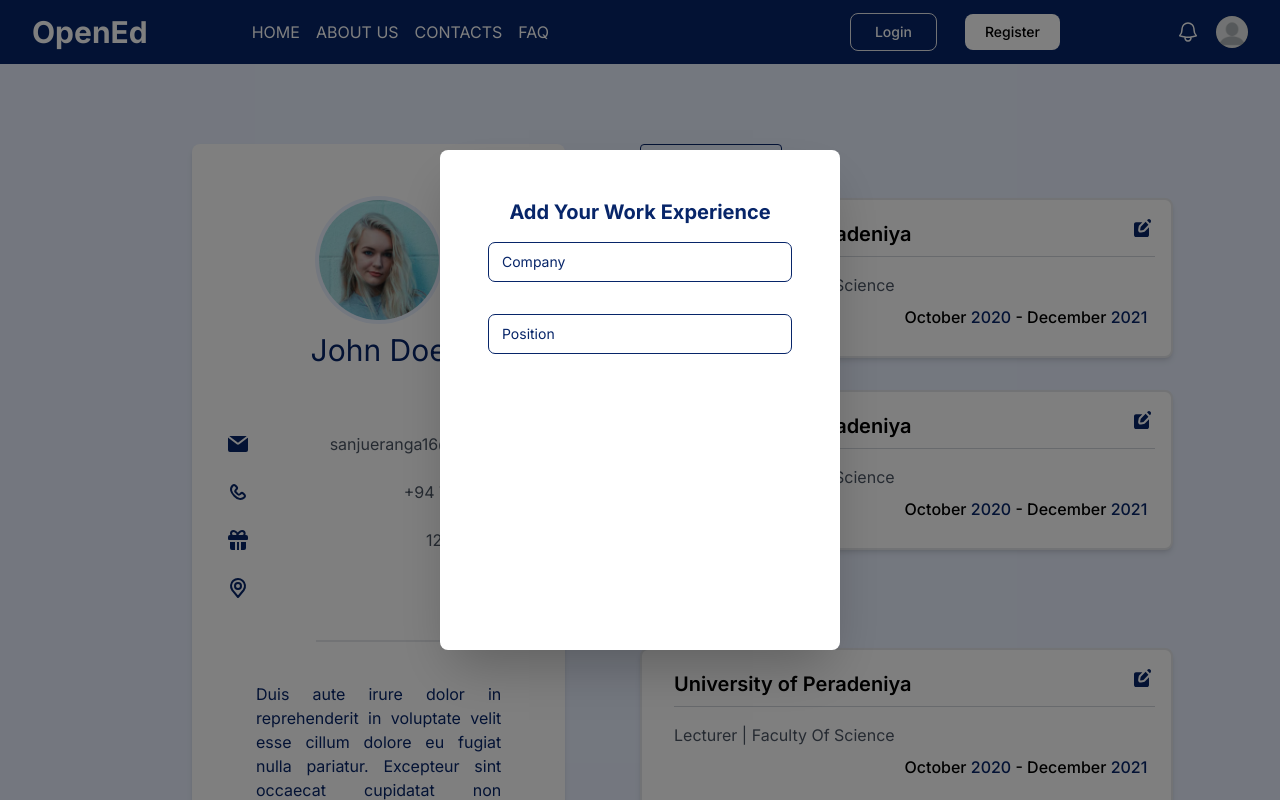
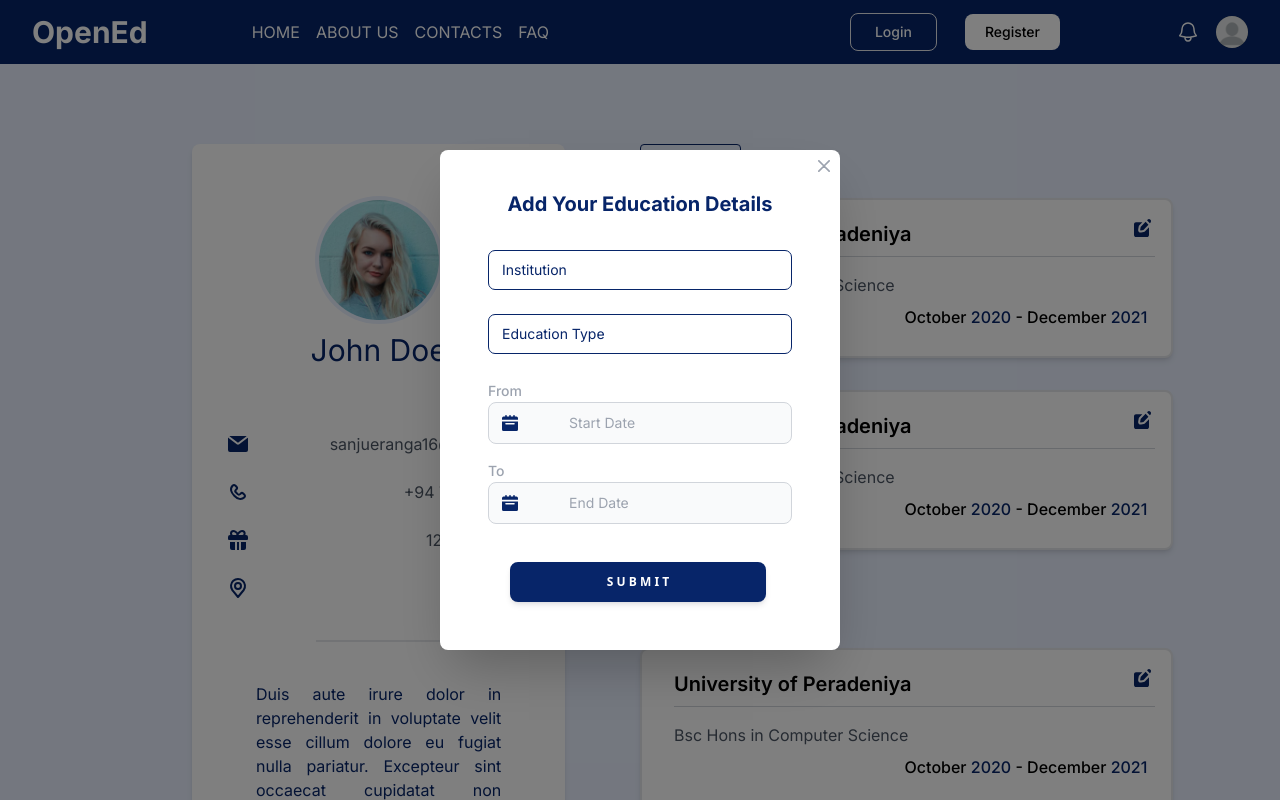
Before and after one commit to Xanvia/MOOC-IT-Center-UOP, a Next.js app in the folder frontend/: page /profile in a window 1280 px wide. Both pictures are taken after a click on the button "Education". Shown: the top 800 px of the page. Built offline with nearby package versions, Linux system fonts and the light colour scheme; no server answers.

Commit message:
feat: edit and add forms

```diff
--- a/frontend/src/app/(public)/profile/page.tsx
+++ b/frontend/src/app/(public)/profile/page.tsx
@@ -1,8 +1,10 @@
 "use client";
-import ExperienceCard from "@/components/Profile/Experience/ExperienceCard";
 import React from "react";
 import Profile from "@/components/Profile/Profile";
-import AddExperienceModal from "@/components/Profile/Experience/ExperienceModal";
+import ExperienceModal from "@/components/Profile/Experience/ExperienceModal";
+import ExperienceCard from "@/components/Profile/Experience/ExperienceCard";
+import EducationCard from "@/components/Profile/Education/EducatonCard";
+import EducationModal from "@/components/Profile/Education/EducationModal";
 
 export default function page() {
   return (
@@ -11,7 +13,7 @@ export default function page() {
         <Profile />
         <div className="relative  lg:w-full h-11/12  md:rounded-r-lg lg:basis-1/2 2xl:px-12 basis-1/3 mx-6 sm:ml-32 pt-32 lg:pt-0 lg:m-0">
           <div className="">
-            <AddExperienceModal
+            <ExperienceModal
               CardTitle="Add Your Work Experience"
               Action="Add"
             />
@@ -19,11 +21,11 @@ export default function page() {
             <ExperienceCard />
           </div>
           <div className="py-3">
-            <AddExperienceModal
+            <EducationModal
               CardTitle="Add Your Education Details"
               Action="Add"
             />
-            <ExperienceCard />
+            <EducationCard />
           </div>
         </div>
       </div>
--- a/frontend/src/components/Profile/Education/EducationModal.tsx
+++ b/frontend/src/components/Profile/Education/EducationModal.tsx
@@ -9,12 +9,14 @@ import {
   InputInnerDiv,
   InputOuterDiv,
 } from "@/components/components.styles";
-
 import {
   ModalClassesBG,
   XpCardModalClasses,
 } from "@/components/components.styles";
 import EditButton from "@/components/Buttons/EditButton";
+import MonthPicker from "../MonthPicker";
+import CloseButton from "@/components/Buttons/CloseButton";
+import SolidButton from "@/components/Buttons/SolidButton";
 
 interface Props {
   CardTitle: string;
@@ -50,13 +52,14 @@ const EducationModal: React.FC<Props> = ({ CardTitle, Action }: Props) => {
           className={`${ModalClassesBG} bg-opacity-10`}
         >
           <div onMouseDown={handleOutsideClick} className={XpCardModalClasses}>
-            <div className="text-xl font-bold text-[#072569] text-center mt-2 mb-2 mx-0">
+            <CloseButton onClick={toggleModal} />
+            <div className="text-xl font-bold text-[#072569] text-center mb-2 mx-0">
               {CardTitle}
             </div>
             <Formik
               initialValues={{
-                company: "",
-                position: "",
+                institution: "",
+                degree: "",
               }}
               validationSchema={Yup.object({
                 company: Yup.string().required("Required"),
@@ -65,39 +68,64 @@ const EducationModal: React.FC<Props> = ({ CardTitle, Action }: Props) => {
               onSubmit={() => {}}
             >
               <Form>
-                <div className="pt-2 grid grid-cols-1 gap-8 mx-12">
+                <div className="pt-6 grid grid-cols-1 gap-6 mx-12">
                   <div className={InputOuterDiv}>
                     <div className={InputInnerDiv}>
                       <Field
                         type="text"
-                        name="company"
+                        name="institution"
                         className={InputFieldClasses}
                         placeholder=" "
                       />
                       <ErrorMessage
-                        name="company"
+                        name="institution"
                         component="div"
                         className="top-0 left-0 text-red-600 text-xs"
                       />
-                      <label className={InputLabel}>Company</label>
+                      <label className={InputLabel}>Institution</label>
                     </div>
                   </div>
                   <div className={InputOuterDiv}>
                     <div className={InputInnerDiv}>
                       <Field
                         type="text"
-                        name="position"
+                        name="degree"
                         className={InputFieldClasses}
                         placeholder=" "
                       />
                       <ErrorMessage
-                        name="position"
+                        name="degree"
                         component="div"
                         className="top-0 left-0 text-red-600 text-xs"
                       />
-                      <label className={InputLabel}>Position</label>
+                      <label className={InputLabel}>Education Type</label>
                     </div>
                   </div>
+                  <div className={InputOuterDiv}>
+                    <div className={InputInnerDiv}>
+                      <span className="text-sm font-medium text-gray-400">
+                        From
+                      </span>
+                      <MonthPicker setDate={() => {}} text="Start Date" />
+                    </div>
+                  </div>
+                  <div className="py-4">
+                    <div className={InputOuterDiv}>
+                      <div className={InputInnerDiv}>
+                        <span className="text-sm font-medium text-gray-400">
+                          To
+                        </span>
+                        <MonthPicker setDate={() => {}} text="End Date" />
+                      </div>
+                    </div>
+                  </div>
+                </div>
+                <div className="pl-[70px] pt-12">
+                  <SolidButton
+                    type="submit"
+                    text="S U B M I T"
+                    onClick={() => {}}
+                  />
                 </div>
               </Form>
             </Formik>
--- a/frontend/src/components/Profile/Education/EducatonCard.tsx
+++ b/frontend/src/components/Profile/Education/EducatonCard.tsx
@@ -2,15 +2,10 @@
 import React from "react";
 import EducationModal from "./EducationModal";
 
-
-
 const EducationCard: React.FC = ({}) => {
   return (
     <div className="relative flex Box bg-white md:rounded-lg shadow-md border-2 px-4 py-4 h-40 sm:w-5/6 w-full my-5 mb-8">
-      <EducationModal
-        CardTitle="Edit Education Details"
-        Action="Add"
-      />
+      <EducationModal CardTitle="Edit Education Details" Action="Edit" />
       <div className="flex flex-col ml-4 w-full">
         <div className="text text-xl font-semibold border-b border-gray-300 pb-2 pt-1">
           <h1> University of Peradeniya</h1>
--- a/frontend/src/components/Profile/Experience/ExperienceModal.tsx
+++ b/frontend/src/components/Profile/Experience/ExperienceModal.tsx
@@ -15,6 +15,9 @@ import {
   ModalClassesBG,
   XpCardModalClasses,
 } from "@/components/components.styles";
+import MonthPicker from "../MonthPicker";
+import CloseButton from "@/components/Buttons/CloseButton";
+import SolidButton from "@/components/Buttons/SolidButton";
 
 interface Props {
   CardTitle: string;
@@ -41,7 +44,7 @@ const AddExperienceModal: React.FC<Props> = ({ CardTitle, Action }: Props) => {
       {Action === "Edit" ? (
         <EditButton onClick={toggleModal} />
       ) : (
-        <CreateButton onClick={toggleModal} text="Education" />
+        <CreateButton onClick={toggleModal} text="Work" />
       )}
 
       {isOpen && (
@@ -50,7 +53,8 @@ const AddExperienceModal: React.FC<Props> = ({ CardTitle, Action }: Props) => {
           className={`${ModalClassesBG} bg-opacity-10`}
         >
           <div onMouseDown={handleOutsideClick} className={XpCardModalClasses}>
-            <div className="text-xl font-bold text-[#072569] text-center mt-2 mb-2 mx-0">
+            <CloseButton onClick={toggleModal} />
+            <div className="text-xl font-bold text-[#072569] text-center mb-2 mx-0">
               {CardTitle}
             </div>
             <Formik
@@ -65,7 +69,7 @@ const AddExperienceModal: React.FC<Props> = ({ CardTitle, Action }: Props) => {
               onSubmit={() => {}}
             >
               <Form>
-                <div className="pt-2 grid grid-cols-1 gap-8 mx-12">
+                <div className="pt-6 grid grid-cols-1 gap-6 mx-12">
                   <div className={InputOuterDiv}>
                     <div className={InputInnerDiv}>
                       <Field
@@ -98,6 +102,31 @@ const AddExperienceModal: React.FC<Props> = ({ CardTitle, Action }: Props) => {
                       <label className={InputLabel}>Position</label>
                     </div>
                   </div>
+                  <div className={InputOuterDiv}>
+                    <div className={InputInnerDiv}>
+                      <span className="text-sm font-medium text-gray-400">
+                        From
+                      </span>
+                      <MonthPicker setDate={() => {}} text="Start Date" />
+                    </div>
+                  </div>
+                  <div className="py-4">
+                    <div className={InputOuterDiv}>
+                      <div className={InputInnerDiv}>
+                        <span className="text-sm font-medium text-gray-400">
+                          To
+                        </span>
+                        <MonthPicker setDate={() => {}} text="End Date" />
+                      </div>
+                    </div>
+                  </div>
+                </div>
+                <div className="pl-[70px] pt-12">
+                  <SolidButton
+                    type="submit"
+                    text="S U B M I T"
+                    onClick={() => {}}
+                  />
                 </div>
               </Form>
             </Formik>
--- /dev/null
+++ b/frontend/src/components/Profile/MonthPicker.tsx
@@ -0,0 +1,46 @@
+import React, { useState } from "react";
+import DatePicker from "react-datepicker";
+import "react-datepicker/dist/react-datepicker.css";
+
+interface Props {
+  setDate: (date: Date | null) => void;
+  initialDate?: Date | null;
+  text:string;
+}
+
+const MonthPicker = ({ setDate, initialDate,text }: Props) => {
+  const [selectedDate, setSelectedDate] = useState<Date | null>(
+    initialDate || null
+  );
+
+  const handleDateChange = (date: Date | null) => {
+    setSelectedDate(date);
+    setDate(date);
+  };
+  return (
+    <div className="relative">
+      <div className="absolute  z-10 inset-y-1 start-0 flex items-center ps-3.5 pointer-events-none">
+        <svg
+          className="w-4 h-4 text-primary dark:text-primary"
+          aria-hidden="true"
+          xmlns="http://www.w3.org/2000/svg"
+          fill="currentColor"
+          viewBox="0 0 20 20"
+        >
+          <path d="M20 4a2 2 0 0 0-2-2h-2V1a1 1 0 0 0-2 0v1h-3V1a1 1 0 0 0-2 0v1H6V1a1 1 0 0 0-2 0v1H2a2 2 0 0 0-2 2v2h20V4ZM0 18a2 2 0 0 0 2 2h16a2 2 0 0 0 2-2V8H0v10Zm5-8h10a1 1 0 0 1 0 2H5a1 1 0 0 1 0-2Z" />
+        </svg>
+      </div>
+
+      <DatePicker
+        selected={selectedDate}
+        onChange={handleDateChange}
+        showMonthYearPicker
+        dateFormat="YYYY-MM"
+        className="bg-gray-50 px-48 xl:px-20 border border-gray-300 text-primary text-sm rounded-lg focus:ring-blue-500 focus:border-blue-500 block w-full ps-10 py-1.5 xl:p-2.5 dark:bg-white dark:border-gray-600 dark:placeholder-primary dark:text-primary dark:focus:ring-blue-500 dark:focus:border-blue-500"
+        placeholderText={text}
+      />
+    </div>
+  );
+};
+
+export default MonthPicker;
--- a/frontend/src/components/components.styles.ts
+++ b/frontend/src/components/components.styles.ts
@@ -447,6 +447,7 @@ export const EditProfileModalClasses = clsx(
 );
 
 export const XpCardModalClasses = clsx(
+  "relative",
   "h-full",
   "w-full",
   "bg-white",
```
